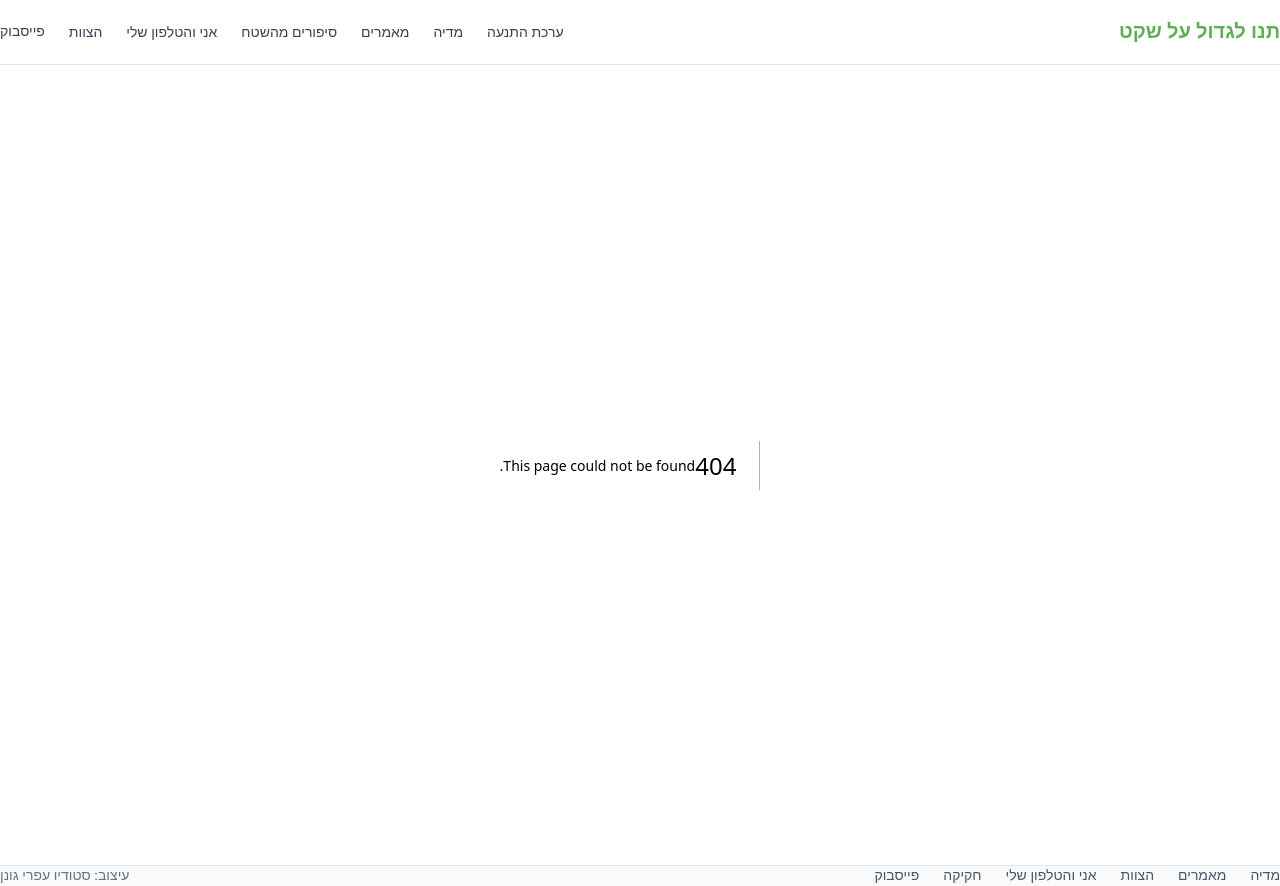
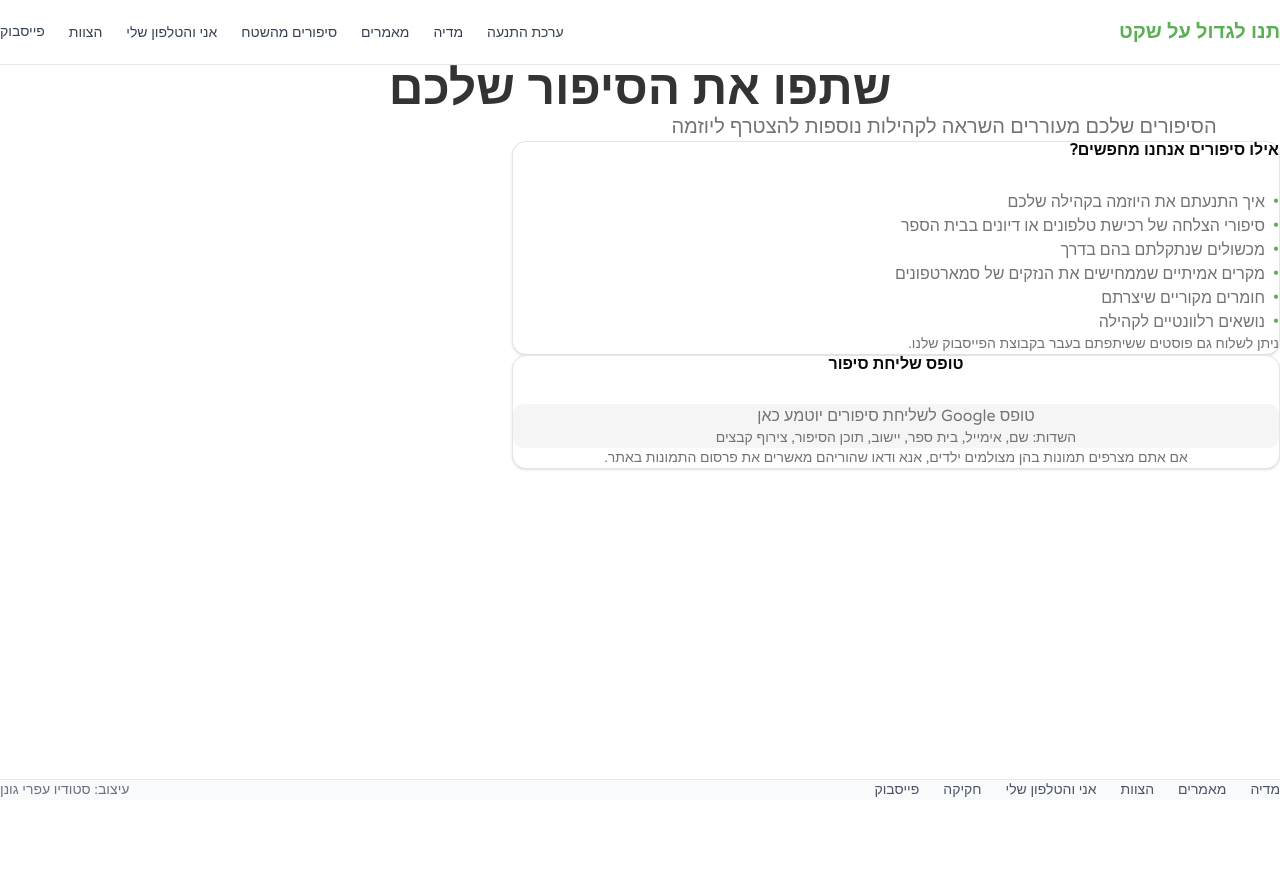
Before and after one commit to TnuLigdol/TnuLigdol, a Next.js app: page /share-your-story in a window 1280 px wide. Before the commit this address had no page. After the commit the page ends 800 px from the top, so only its background shows below. Built offline with nearby package versions, Linux system fonts and the light colour scheme.

Commit message:
feat: add share your story page

```diff
--- /dev/null
+++ b/app/share-your-story/page.tsx
@@ -0,0 +1,77 @@
+import type { Metadata } from "next";
+import { Card, CardContent, CardHeader, CardTitle } from "@/components/ui/card";
+
+export const metadata: Metadata = {
+  title: "שתפו את הסיפור שלכם | תנו לגדול על שקט",
+  description: "ספרו לנו על היוזמה בקהילה שלכם",
+};
+
+const storyCategories = [
+  "איך התנעתם את היוזמה בקהילה שלכם",
+  "סיפורי הצלחה של רכישת טלפונים או דיונים בבית הספר",
+  "מכשולים שנתקלתם בהם בדרך",
+  "מקרים אמיתיים שממחישים את הנזקים של סמארטפונים",
+  "חומרים מקוריים שיצרתם",
+  "נושאים רלוונטיים לקהילה",
+];
+
+export default function ShareYourStoryPage() {
+  return (
+    <div className="py-12 md:py-20">
+      <div className="container mx-auto px-4">
+        <div className="text-center mb-12">
+          <h1 className="text-4xl md:text-5xl font-bold mb-4">
+            שתפו את הסיפור שלכם
+          </h1>
+          <p className="text-xl text-muted-foreground max-w-2xl mx-auto">
+            הסיפורים שלכם מעוררים השראה לקהילות נוספות להצטרף ליוזמה
+          </p>
+        </div>
+
+        {/* Guidelines */}
+        <Card className="max-w-3xl mx-auto mb-12">
+          <CardHeader>
+            <CardTitle>אילו סיפורים אנחנו מחפשים?</CardTitle>
+          </CardHeader>
+          <CardContent>
+            <ul className="space-y-2">
+              {storyCategories.map((category, i) => (
+                <li key={i} className="flex items-start gap-2">
+                  <span className="text-primary mt-1">•</span>
+                  <span className="text-muted-foreground">{category}</span>
+                </li>
+              ))}
+            </ul>
+            <p className="mt-6 text-sm text-muted-foreground">
+              ניתן לשלוח גם פוסטים ששיתפתם בעבר בקבוצת הפייסבוק שלנו.
+            </p>
+          </CardContent>
+        </Card>
+
+        {/* Google Form Placeholder */}
+        <Card className="max-w-3xl mx-auto">
+          <CardHeader>
+            <CardTitle className="text-center">טופס שליחת סיפור</CardTitle>
+          </CardHeader>
+          <CardContent>
+            {/* Replace this with actual Google Form embed */}
+            <div className="bg-muted rounded-lg p-12 text-center">
+              <p className="text-muted-foreground mb-4">
+                טופס Google לשליחת סיפורים יוטמע כאן
+              </p>
+              <p className="text-sm text-muted-foreground">
+                השדות: שם, אימייל, בית ספר, יישוב, תוכן הסיפור, צירוף קבצים
+              </p>
+            </div>
+
+            {/* Note about photos */}
+            <p className="mt-6 text-sm text-muted-foreground text-center">
+              אם אתם מצרפים תמונות בהן מצולמים ילדים, אנא ודאו שהוריהם מאשרים
+              את פרסום התמונות באתר.
+            </p>
+          </CardContent>
+        </Card>
+      </div>
+    </div>
+  );
+}
```
